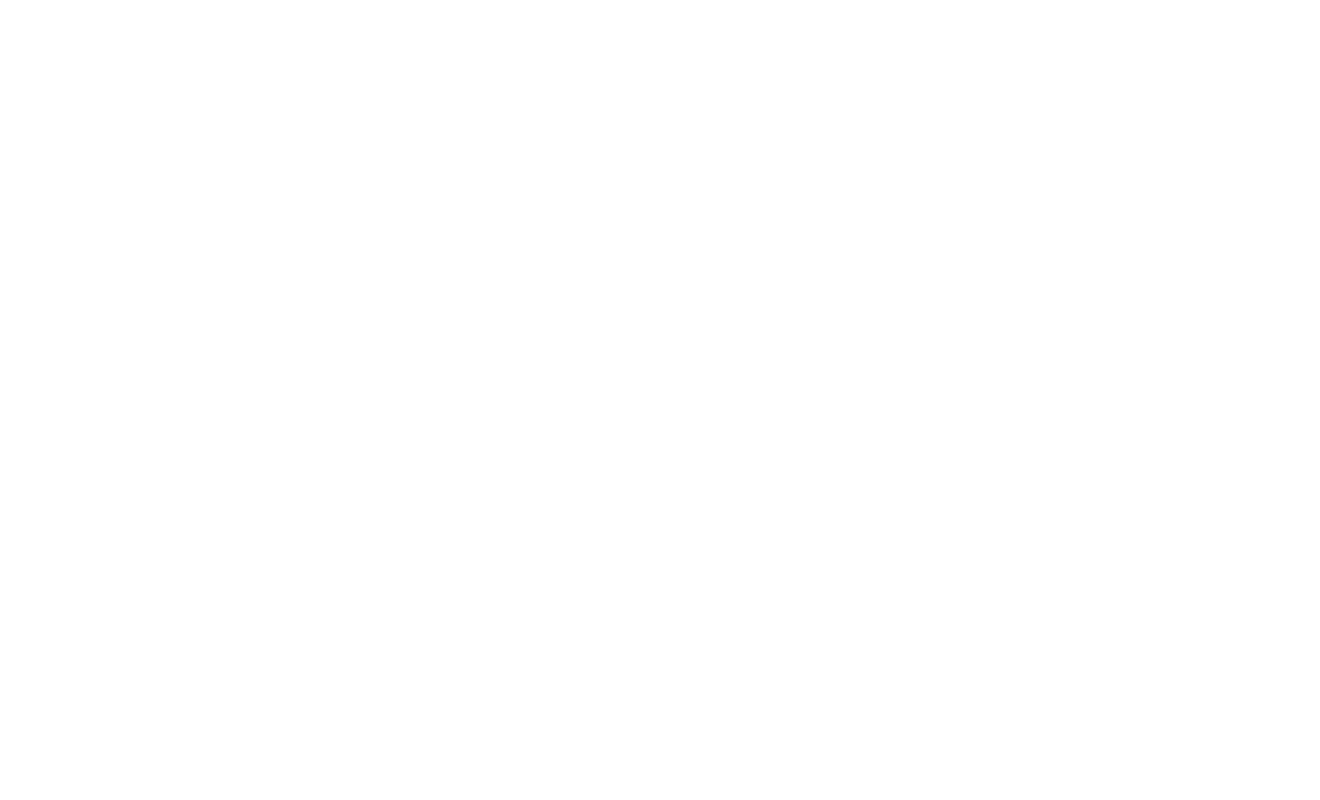
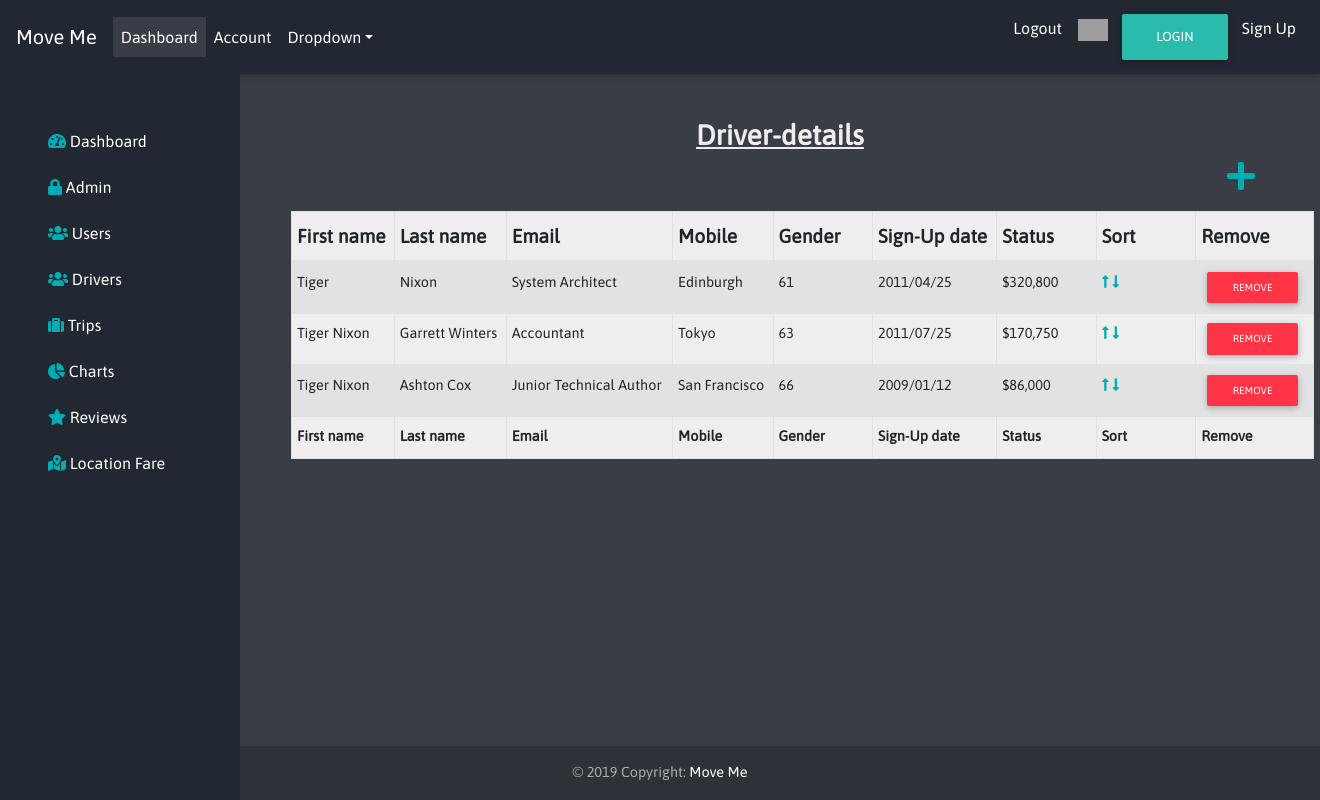
Before and after one commit to peter-wachira/Move-Me-, a Django app: page /drivers/ in a window 1320 px wide. Before the commit the page is empty. Run offline with Django 3.2, Linux system fonts and the light colour scheme; some libraries are stand-ins or nearby versions; grey boxes are pictures that could not be loaded.

Commit message:
Added html table for drivers records. Styling of the drivers' page.

```diff
--- a/web_dashboard/templates/dashboard.html
+++ b/web_dashboard/templates/dashboard.html
@@ -44,7 +44,7 @@
                         <!--Card image-->
                         <div class="view">
                         <img src="/static/images/user-apartments.jpeg" class="card-img-top" alt="photo">
-                        <a href="#">
+                        <a href="{% url 'users'%}">
                             <div class="mask rgba-white-slight"></div>
                         </a>
                         </div>
@@ -71,7 +71,7 @@
                         <!--Card image-->
                         <div class="view">
                         <img src="/static/images/drivers.jpeg" class="card-img-top" alt="photo">
-                        <a href="#">
+                        <a href="{% url 'drivers'%}">
                             <div class="mask rgba-white-slight"></div>
                         </a>
                         </div>
--- a/web_dashboard/templates/drivers.html
+++ b/web_dashboard/templates/drivers.html
@@ -0,0 +1,153 @@
+{%extends 'base.html'%}
+
+{% block content %}
+
+  <div class="wrapper d-flex">
+      <div class="sideMenu">
+          <div class="sidebar">
+              <ul class="navbar-nav">
+                  <li class="nav-item"><a href="{% url 'dashboard'%}" class="nav-link"><i class="fas fa-tachometer-alt" aria-hidden="true"></i>
+                      <span class="text">Dashboard</span>
+                  </a></li>
+                  <li class="nav-item"><a href="{% url 'admin-dash'%}" class="nav-link"><i class="fas fa-lock" aria-hidden="true"></i>
+                      <span class="text">Admin</span>
+                  </a></li>
+                  <li class="nav-item"><a href="{% url 'users'%}" class="nav-link"><i class="fas fa-users" aria-hidden="true"></i>
+                      <span class="text">Users</span>
+                  </a></li>
+                  <li class="nav-item"><a href="{% url 'drivers'%}" class="nav-link"><i class="fas fa-users" aria-hidden="true"></i>
+                      <span class="text">Drivers</span>
+                  </a></li>
+                  <li class="nav-item"><a href="#" class="nav-link"><i class="fas fa-suitcase" aria-hidden="true"></i>
+                      <span class="text">Trips</span>
+                  </a></li>
+                  <li class="nav-item"><a href="#" class="nav-link"><i class="fas fa-chart-pie" aria-hidden="true"></i>
+                      <span class="text">Charts</span>
+                  </a></li>
+                  <li class="nav-item"><a href="#" class="nav-link"><i class="fas fa-star" aria-hidden="true"></i>
+                      <span class="text">Reviews</span>
+                  </a></li>
+                  <li class="nav-item"><a href="#" class="nav-link"><i class="fas fa-map-marked-alt"></i>
+                      <span class="text">Location Fare</span>
+                  </a></li>
+              </ul>
+          </div>
+      </div>
+      <div class="container-fluid content">
+        <div class="row ">
+          <div class="col-md-12 text-center">
+            <h3 class="font-weight-bold" id="user-title"> Driver-details</h3>
+          </div>
+
+          <div id="table" class="table-editable table-responsive-sm">
+            <span class="table-add float-right mb-3 mr-2"><a href="#!" class="text-success"><i
+              class="fas fa-plus fa-2x" aria-hidden="true"></i></a></span>
+
+              <table id="usersData" class="table table-striped table-bordered table-sm" cellspacing="0" width="100%">
+                  <thead>
+                    <tr>
+                      <th class="th-sm">First name
+                      </th>
+                      <th class="th-sm">Last name
+                      </th>
+                      <th class="th-sm">Email
+                      </th>
+                      <th class="th-sm">Mobile
+                      </th>
+                      <th class="th-sm">Gender
+                      </th>
+                      <th class="th-sm">Sign-Up date
+                      </th>
+                      <th class="th-sm">Status
+                      </th>
+                      <th class="th-sm">Sort</th>
+                      <th class="th-sm">Remove</th>
+                    </tr>
+                  </thead>
+                  <tbody>
+                    <tr>
+                      <td class="pt-3-half" contenteditable="true">Tiger </td>
+                      <td class="pt-3-half" contenteditable="true">Nixon</td>
+                      <td class="pt-3-half" contenteditable="true">System Architect</td>
+                      <td class="pt-3-half" contenteditable="true">Edinburgh</td>
+                      <td class="pt-3-half" contenteditable="true">61</td>
+                      <td class="pt-3-half" contenteditable="true">2011/04/25</td>
+                      <td class="pt-3-half" contenteditable="true">$320,800</td>
+                      <td class="pt-3-half">
+                        <span class="table-up"><a href="#!" class="indigo-text"><i class="fas fa-long-arrow-alt-up"
+                              aria-hidden="true"></i></a></span>
+                        <span class="table-down"><a href="#!" class="indigo-text"><i class="fas fa-long-arrow-alt-down"
+                              aria-hidden="true"></i></a></span>
+                      </td>
+                      <td>
+                        <span class="table-remove"><button type="button"
+                            class="btn btn-danger btn-rounded btn-sm my-0">Remove</button></span>
+                      </td>
+                    </tr>
+                    <tr>
+                      <td class="pt-3-half" contenteditable="true">Tiger Nixon</td>
+                      <td class="pt-3-half" contenteditable="true">Garrett Winters</td>
+                      <td class="pt-3-half" contenteditable="true">Accountant</td>
+                      <td class="pt-3-half" contenteditable="true">Tokyo</td>
+                      <td class="pt-3-half" contenteditable="true">63</td>
+                      <td class="pt-3-half" contenteditable="true">2011/07/25</td>
+                      <td class="pt-3-half" contenteditable="true">$170,750</td>
+                      <td class="pt-3-half">
+                        <span class="table-up"><a href="#!" class="indigo-text"><i class="fas fa-long-arrow-alt-up"
+                              aria-hidden="true"></i></a></span>
+                        <span class="table-down"><a href="#!" class="indigo-text"><i class="fas fa-long-arrow-alt-down"
+                              aria-hidden="true"></i></a></span>
+                      </td>
+                      <td>
+                        <span class="table-remove"><button type="button"
+                            class="btn btn-danger btn-rounded btn-sm my-0">Remove</button></span>
+                      </td>
+                    </tr>
+                    <tr>
+                      <td class="pt-3-half" contenteditable="true">Tiger Nixon</td>
+                      <td class="pt-3-half" contenteditable="true">Ashton Cox</td>
+                      <td class="pt-3-half" contenteditable="true">Junior Technical Author</td>
+                      <td class="pt-3-half" contenteditable="true">San Francisco</td>
+                      <td class="pt-3-half" contenteditable="true">66</td>
+                      <td class="pt-3-half" contenteditable="true">2009/01/12</td>
+                      <td class="pt-3-half" contenteditable="true">$86,000</td>
+                      <td class="pt-3-half">
+                        <span class="table-up"><a href="#!" class="indigo-text"><i class="fas fa-long-arrow-alt-up"
+                              aria-hidden="true"></i></a></span>
+                        <span class="table-down"><a href="#!" class="indigo-text"><i class="fas fa-long-arrow-alt-down"
+                              aria-hidden="true"></i></a></span>
+                      </td>
+                      <td>
+                        <span class="table-remove"><button type="button"
+                            class="btn btn-danger btn-rounded btn-sm my-0">Remove</button></span>
+                      </td>
+                    </tr>
+
+                  </tbody>
+                  <tfoot>
+                    <tr>
+                      <th class="bottom-th">First name
+                      </th>
+                      <th class="bottom-th">Last name
+                      </th>
+                      <th class="bottom-th">Email
+                      </th>
+                      <th class="bottom-th">Mobile
+                      </th>
+                      <th class="bottom-th">Gender
+                      </th>
+                      <th class="bottom-th">Sign-Up date
+                      </th>
+                      <th class="bottom-th">Status
+                      </th>
+                      <th class="bottom-th">Sort</th>
+                      <th class="bottom-th">Remove</th>
+                    </tr>
+                  </tfoot>
+                </table>
+          </div>
+
+        </div>
+      </div>
+  </div>
+{% endblock %}
```
